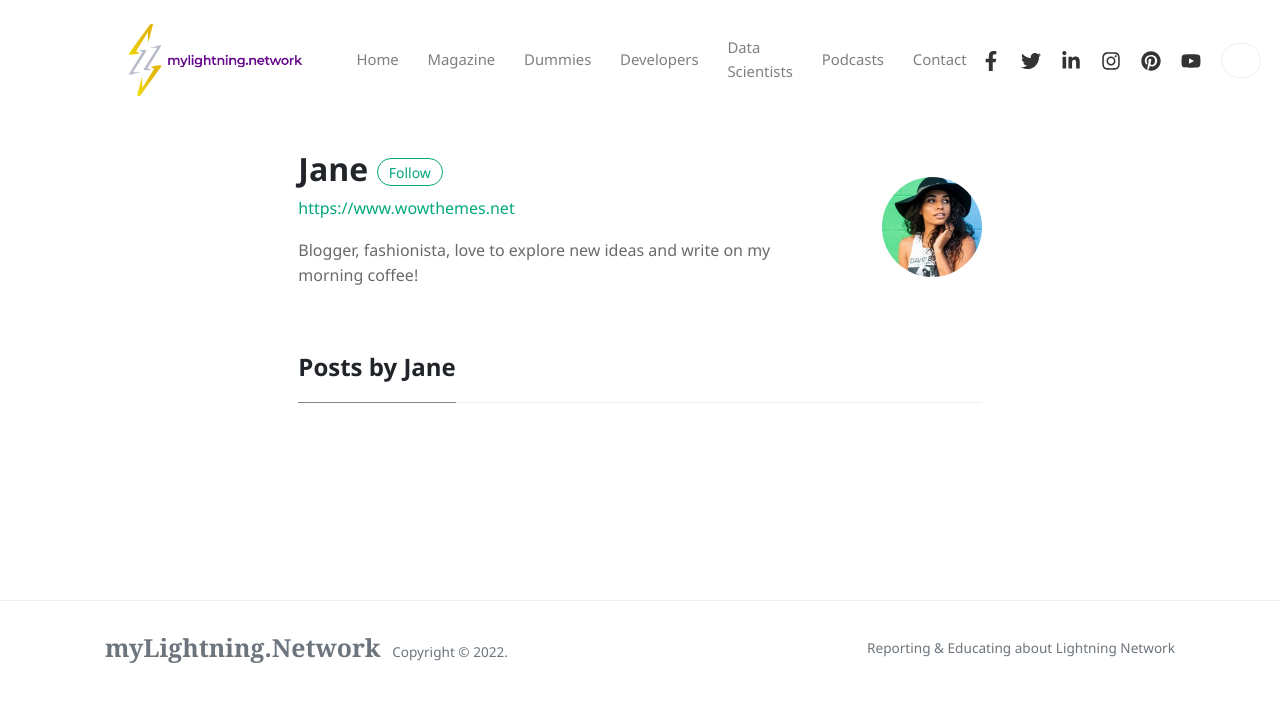
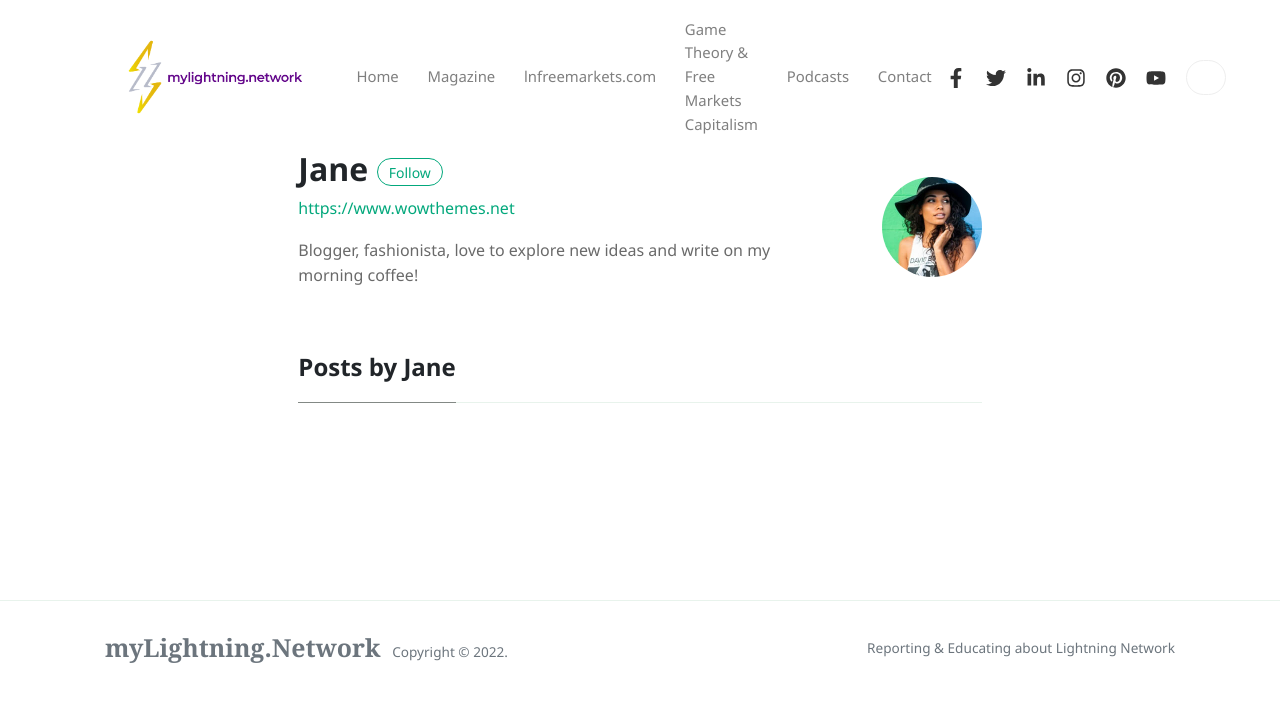
Before and after one commit to mylightningnetwork/mylightning.network.old.website, a Jekyll site: the page built from _pages/author-jane.html, in a window 1280 px wide. Shown: the top 702 px of the page. Built offline with Jekyll 4.4.1, drawn with Linux system fonts in a browser that asks for light colours; nearby versions of some CDN libraries.

Commit message:
Update menu-header.html

```diff
--- a/_includes/menu-header.html
+++ b/_includes/menu-header.html
@@ -7,13 +7,10 @@
   <a class="nav-link" href="{{site.baseurl}}/magazine">Magazine</a>
 </li>
 <li class="nav-item">
-  <a class="nav-link" href="{{site.baseurl}}/magazine">Dummies</a>
+  <a class="nav-link" href="{{site.baseurl}}/magazine">lnfreemarkets.com</a>
 </li>
 <li class="nav-item">
-  <a class="nav-link" href="{{site.baseurl}}/magazine">Developers</a>
-</li>
-<li class="nav-item">
-  <a class="nav-link" href="{{site.baseurl}}/magazine">Data Scientists</a>
+  <a class="nav-link" href="{{site.baseurl}}/magazine">Game Theory & Free Markets Capitalism</a>
 </li>
 <li class="nav-item">
   <a class="nav-link" href="{{site.baseurl}}/podcasts.html">Podcasts</a>
```
